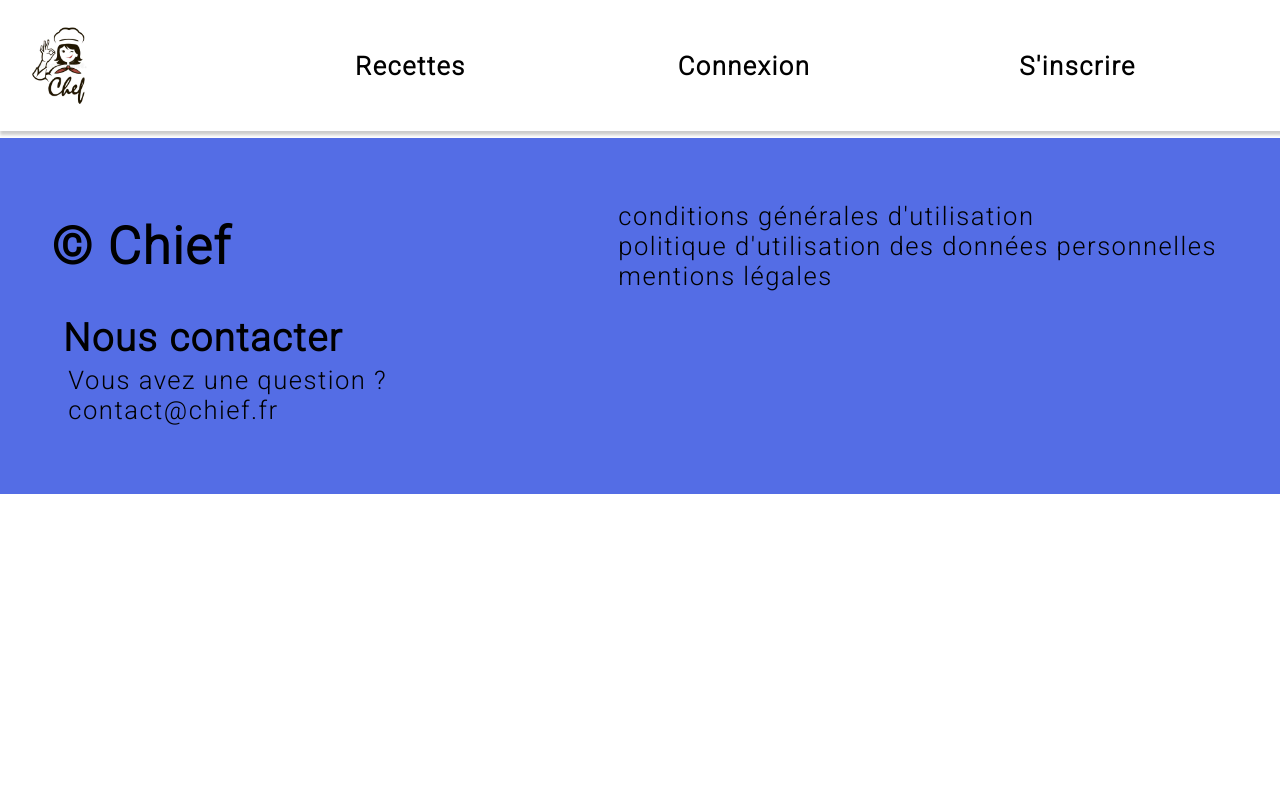
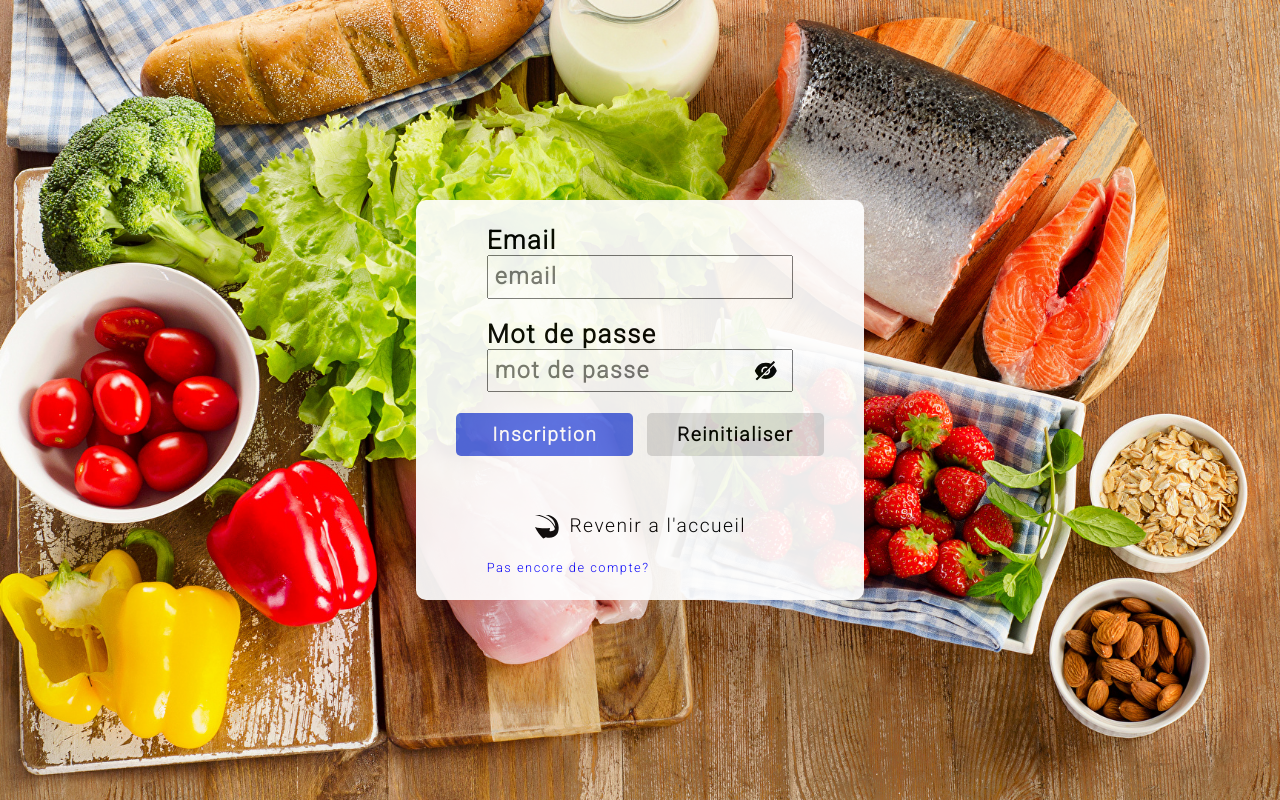
Before and after one commit to ValerianGerin/chiefApp, a React (Create React App) app in the folder client/: page /login in a window 1280 px wide. Built offline with nearby package versions, Linux system fonts and the light colour scheme.

Commit message:
login html scss and logic done

```diff
--- a/client/src/components/forms/login/Login.js
+++ b/client/src/components/forms/login/Login.js
@@ -1,11 +1,114 @@
-import React from 'react'
+import React, { useState } from "react";
+import { Link } from "react-router-dom";
 
-const Login = () => {
+import { AiFillEyeInvisible } from "react-icons/ai";
+import { MdVisibility } from "react-icons/md";
+import { GiReturnArrow } from "react-icons/gi";
+
+import style from "./Login.module.scss";
+
+const Login = (props) => {
+  const initialStateForm = { email: "", password: "" };
+
+  const [form, setForm] = useState(initialStateForm);
+  const [formMessage, setFormMessage] = useState("");
+  const [display, setDisplay] = useState(false);
+
+  const handleChange = (e) => {
+    const { name, value } = e.target;
+    setForm({ ...form, [name]: value });
+  };
+
+  const handleSubmit = (e) => {
+    const body = { ...form };
+
+    e.preventDefault();
+
+    const availableEmail = body.email.match(/^[\w-\.]+@([\w-]+\.)+[\w-]{2,4}$/);
+
+    if (body.email !== "" && availableEmail !== null) {
+      if (body.password !== "") {
+        try {
+          fetch("http://localhost:3000/auth/signin", {
+            method: "POST",
+            body: JSON.stringify(body),
+            headers: { "Content-type": "application/json" },
+          })
+            .then((res) => {
+              const statusCode = res.status;
+              const message = res.json();
+              return Promise.all([statusCode, message]);
+            })
+            .then(([statusCode, message]) => {
+              console.log(statusCode);
+              if (statusCode !== 200) {
+                setFormMessage(message);
+              } else {
+                setFormMessage("");
+                props.login(message);
+                props.history.push("/");
+              }
+            });
+        } catch (error) {
+          if (error) {
+            e.preventDefault();
+            setFormMessage("Une erreur s'est produite veuillez réessayer");
+          }
+        }
+      } else {
+        setFormMessage("Vous devez choisir un mot de passe");
+      }
+    } else {
+      setFormMessage("Format d'email invalide");
+    }
+  };
+
+  const displayPassword = () => {
+    setDisplay(!display);
+  };
   return (
-    <div>
+    <>
+      <div className={style.loginContainer}>
+        <form onSubmit={handleSubmit}>
+          <div>
+            <label>Email</label>
+            <input
+              type="text"
+              name="email"
+              placeholder="email"
+              onChange={handleChange}
+            />
+          </div>
+          <div>
+            <label>Mot de passe</label>
+            <input
+              type={display ? "text" : "password"}
+              name="password"
+              placeholder="mot de passe"
+              onChange={handleChange}
+            />
+            {display ? (
+              <MdVisibility onClick={() => displayPassword()} />
+            ) : (
+              <AiFillEyeInvisible onClick={() => displayPassword()} />
+            )}
+          </div>
+          <div>
+            <button>Inscription</button>
+            <button>Reinitialiser</button>
+          </div>
+          <h2>{formMessage}</h2>
+          <Link to="/" className={style.backToHome}>
+            <GiReturnArrow />
+            <p>Revenir a l'accueil</p>
+          </Link>
+          <div>
+            <Link to="/register">Pas encore de compte?</Link>
+          </div>
+        </form>
+      </div>
+    </>
+  );
+};
 
-    </div>
-  )
-}
-
-export default Login
+export default Login;
--- /dev/null
+++ b/client/src/components/forms/login/Login.module.scss
@@ -0,0 +1,100 @@
+@import "../../../index.scss";
+
+.loginContainer {
+  position: absolute;
+  top: 0;
+  left: 0;
+  height: 100vh;
+  width: 100%;
+  background: url(../../../assets/img/registerBackground.jpg) no-repeat center;
+  background-size: cover;
+  z-index: 1;
+  display: flex;
+  justify-content: center;
+  align-items: center;
+  font-size: clamp(1rem, 2.5vw, 1.6rem);
+  form {
+    display: flex;
+    flex-direction: column;
+    justify-content: space-evenly;
+    align-items: center;
+    background-color: white;
+    width: 35%;
+    height: 50%;
+    min-height: 300px;
+    min-width: 250px;
+    opacity: 0.92;
+    padding: 5px;
+    border-radius: 10px;
+
+    div {
+      width: 70%;
+    }
+    div:nth-child(-n + 2) {
+      position: relative;
+      display: flex;
+      flex-direction: column;
+      label {
+        font-weight: bold;
+      }
+      input {
+        padding: 2%;
+        font-size: clamp(0.8rem, 1.8vw, 1.6rem);
+        font-weight: bold;
+      }
+      svg {
+        position: absolute;
+        top: 54%;
+        left: 87%;
+        cursor: pointer;
+      }
+    }
+    div:nth-child(3) {
+      width: 90%;
+      display: flex;
+      justify-content: space-evenly;
+      align-items: center;
+
+      button {
+        padding: 10px;
+        width: 45%;
+        border: none;
+        border-radius: 5px;
+        font-weight: bold;
+        font-size: clamp(0.8rem, 1.5vw, 1.6rem);
+        transition: var(--second-transition);
+
+        cursor: pointer;
+        &:first-child {
+          color: white;
+          background-color: var(--primary);
+          &:hover {
+            background-color: var(--secondary);
+          }
+        }
+        &:last-child {
+          color: black;
+          background-color: var(--lightgray);
+          &:hover {
+            background-color: rgb(231, 231, 231);
+          }
+        }
+      }
+    }
+    .backToHome {
+      display: flex;
+      p {
+        margin-left: 10px;
+        font-size: clamp(0.8rem, 1.5vw, 1.6rem);
+      }
+    }
+    div:last-child {
+      font-size: clamp(0.6rem, 1vw, 1.2rem);
+      color: blue;
+    }
+  }
+  h2 {
+    padding: 2%;
+    font-size: clamp(0.8rem, 1.5vw, 1.8rem);
+  }
+}
```
